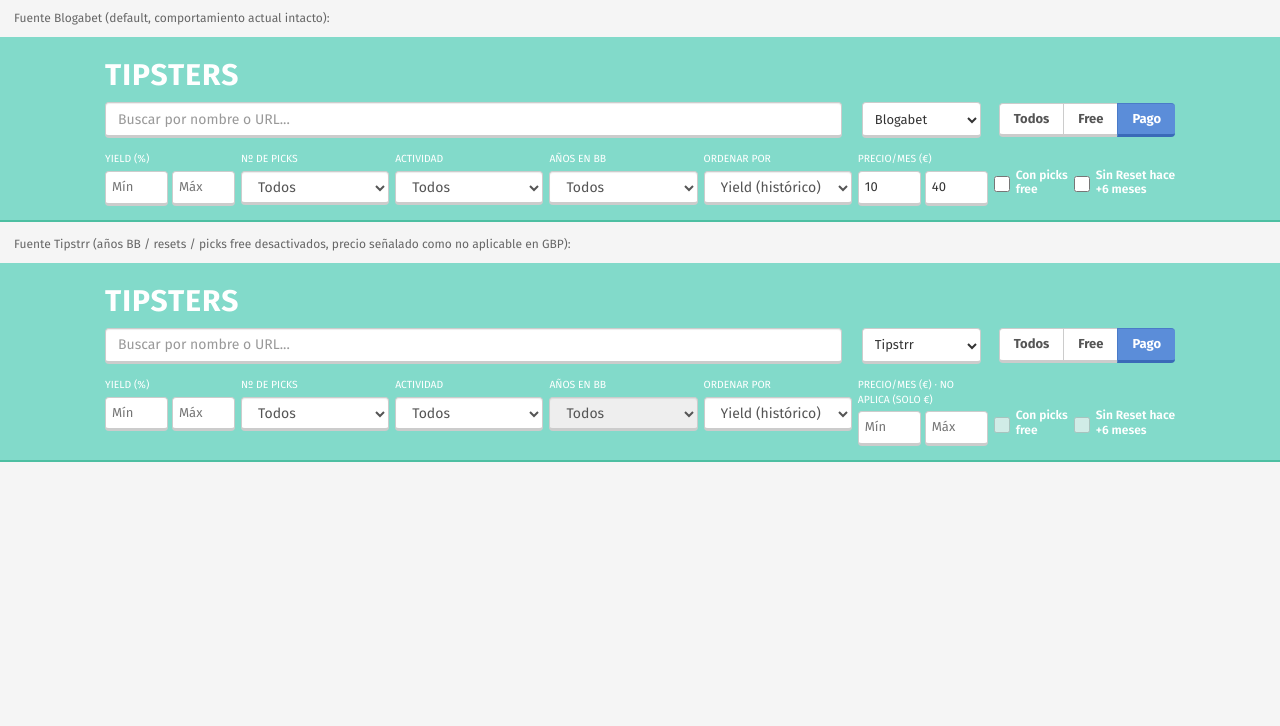
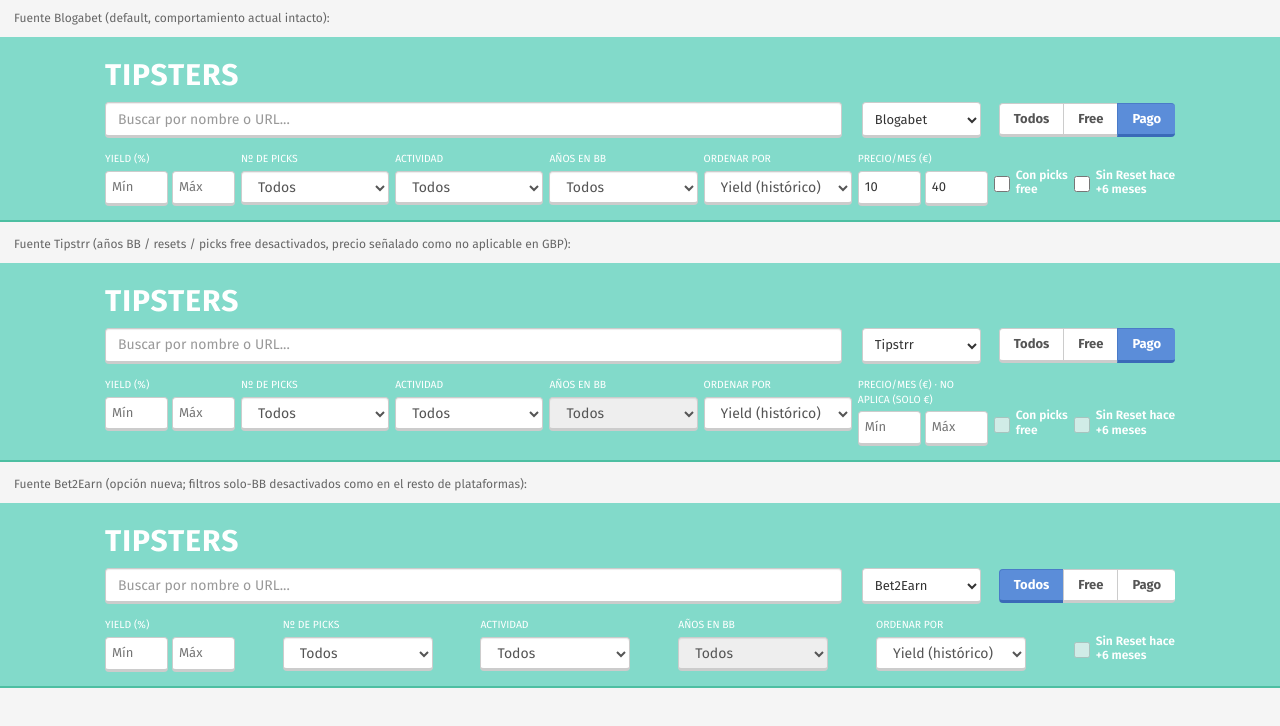
Before and after one commit to Panigc93/blogabet-clone-filter, a Next.js app: page /lab/filtros in a window 1280 px wide. Shown: the top 726 px of the page. Built offline with nearby package versions, Linux system fonts and the light colour scheme.

Commit message:
lab: Bet2Earn state in filter lab page (dev-only visual check)

```diff
--- a/app/lab/filtros/page.tsx
+++ b/app/lab/filtros/page.tsx
@@ -14,6 +14,10 @@ export default function LabFiltros() {
         Fuente Tipstrr (años BB / resets / picks free desactivados, precio señalado como no aplicable en GBP):
       </p>
       <FilterBar searchParams={{ tipo: 'paid', platform: 'tipstrr' }} />
+      <p style={{ padding: '14px 14px 0', fontSize: 12, color: '#666' }}>
+        Fuente Bet2Earn (opción nueva; filtros solo-BB desactivados como en el resto de plataformas):
+      </p>
+      <FilterBar searchParams={{ platform: 'bet2earn' }} />
     </div>
   )
 }
```
